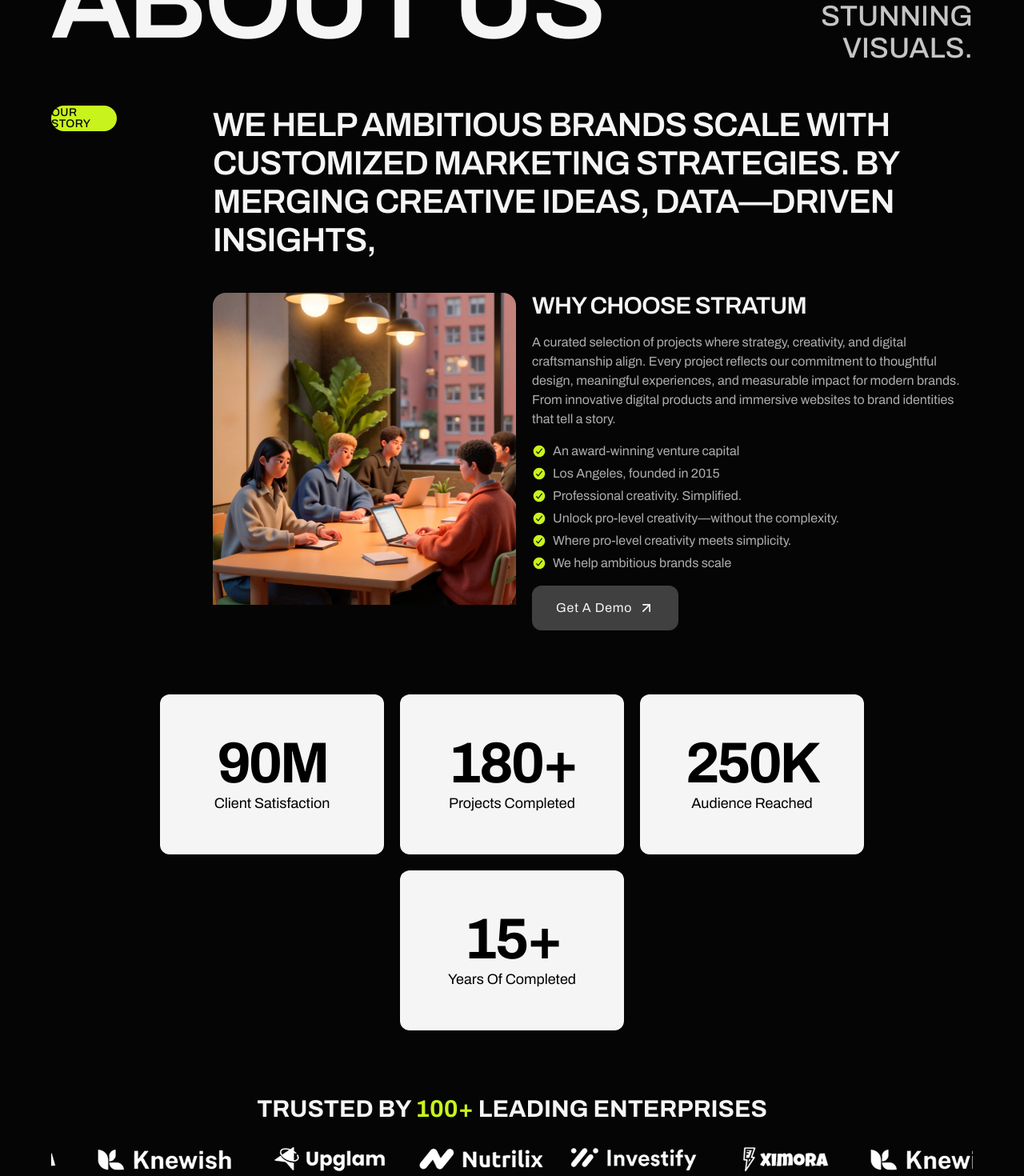
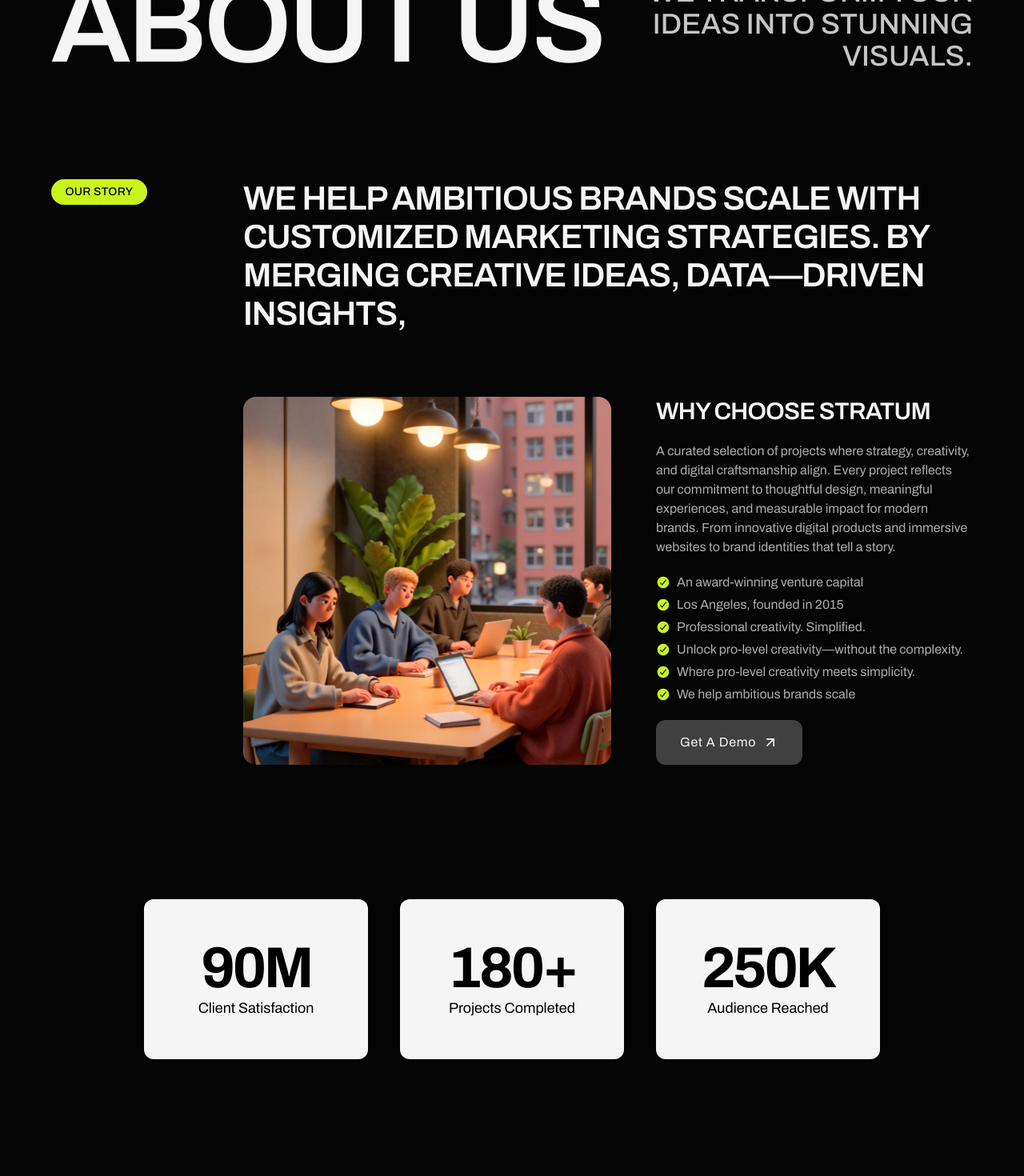
Before and after one commit to poloksan/agency-website, a Next.js app: page /about in a window 1280 px wide. Shown: the part 220-1690 px from the top of the page at 80% size. Built offline with nearby package versions, Linux system fonts and the light colour scheme.

Commit message:
fix some alignment issue

```diff
--- a/src/app/about/page.jsx
+++ b/src/app/about/page.jsx
@@ -61,23 +61,23 @@
     { numberText: '15+', smallText: 'Years of Completed' },
 ];
 
-// ── Reusable viewport config ──────────────────────────────────────────────────
+//  Reusable viewport config
 const vp = { once: true, amount: 0.5 };
 
-// ── Variants ──────────────────────────────────────────────────────────────────
+//  Variants
 const fadeUp = {
-    hidden: { y: 40, opacity: 0 },
-    show: { y: 0, opacity: 1, transition: { duration: 0.5 } },
+    hidden: { y: 80, opacity: 0 },
+    show: { y: 0, opacity: 1, transition: { duration: 0.8 } },
 };
 
 const fadeLeft = {
     hidden: { x: -40, opacity: 0 },
-    show: { x: 0, opacity: 1, transition: { duration: 0.6 } },
+    show: { x: 0, opacity: 1, transition: { duration: 0.8 } },
 };
 
 const fadeRight = {
     hidden: { x: 40, opacity: 0 },
-    show: { x: 0, opacity: 1, transition: { duration: 0.6 } },
+    show: { x: 0, opacity: 1, transition: { duration: 0.8 } },
 };
 
 // staggered list container — used only where we want stagger
@@ -90,8 +90,8 @@
     return (
         <>
             {/* ── No whileInView on the outer section — it's just a layout wrapper now ── */}
-            <section className="relative z-20 w-full pt-26 lg:pt-30">
-                <div className="w-full max-w-360 mx-auto px-8 sm:px-16">
+            <section className="relative">
+                <div className="w-full max-w-360 mx-auto px-8 sm:px-16 pt-26 sm:pt-36 lg:pt-40">
                     {/* Heading */}
                     <motion.div
                         variants={fadeUp}
@@ -107,18 +107,18 @@
                     </motion.div>
 
                     {/* Story */}
-                    <article className="flex flex-col lg:flex-row items-start lg:gap-30">
+                    <article className="flex flex-col xl:flex-row items-start lg:gap-5 xl:gap-30 mt-8 lg:mt-26">
                         <motion.header
                             variants={fadeUp}
                             initial="hidden"
                             whileInView="show"
                             viewport={vp}
-                            className="uppercase w-30 h-6 lg:w-60 lg:h-8 grid place-items-center bg-custom-primary rounded-full text-custom-black font-medium text-sm tracking-wide leading-none"
+                            className="uppercase shrink-0 w-30 h-6 lg:h-8 grid place-items-center bg-custom-primary rounded-full text-custom-black font-medium text-sm tracking-wide leading-none"
                         >
                             Our Story
                         </motion.header>
 
-                        <div className="flex flex-col items-start gap-5 lg:gap-10">
+                        <div className="flex flex-col items-start gap-8 lg:gap-20">
                             <motion.h2
                                 variants={fadeUp}
                                 initial="hidden"
@@ -130,13 +130,13 @@
                                 by merging creative ideas, data—driven insights,
                             </motion.h2>
 
-                            <div className="w-full flex flex-col lg:flex-row items-center gap-5 overflow-hidden">
+                            <div className="w-full flex flex-col lg:flex-row items-center sm:items-start xl:items-center gap-12 xl:gap-14 overflow-hidden">
                                 <motion.figure
                                     variants={fadeLeft}
                                     initial="hidden"
                                     whileInView="show"
                                     viewport={vp}
-                                    className="rounded-2xl overflow-hidden max-w-105 lg:h-105"
+                                    className="rounded-2xl overflow-hidden max-w-115 lg:h-115 shrink-0"
                                 >
                                     <Image
                                         src={aboutPageImg}
@@ -150,7 +150,7 @@
                                     initial="hidden"
                                     whileInView="show"
                                     viewport={vp}
-                                    className="w-full lg:max-w-[58%] flex flex-col items-start gap-4"
+                                    className="w-full lg:max-w-[48%] flex flex-col items-start gap-5"
                                 >
                                     <h3 className="uppercase font-semibold tracking-tight text-2xl lg:text-3xl">
                                         why choose stratum
@@ -209,7 +209,7 @@
                         initial="hidden"
                         whileInView="show"
                         viewport={vp}
-                        className="mt-10 lg:mt-20 flex flex-wrap lg:flex-row items-center justify-center gap-5"
+                        className="mt-14 sm:mt-20 xl:my-26 flex flex-wrap lg:flex-row items-start md:justify-start lg:justify-center gap-5 xl:gap-10"
                     >
                         {counterNumbers.map((num, i) => {
                             const { numberText, smallText } = num;
@@ -217,7 +217,7 @@
                                 <motion.div
                                     key={i}
                                     variants={fadeUp}
-                                    className="bg-custom-white text-black w-50 h-30 md:w-60 md:h-40 lg:w-70 lg:h-50 rounded-xl text-center flex flex-col items-center justify-center"
+                                    className="bg-custom-white text-black w-50 h-30 md:w-60 md:h-40 lg:w-70 lg:h-50 rounded-xl text-center flex flex-col items-center justify-center xl:my-16"
                                 >
                                     <h1 className="text-5xl sm:text-6xl lg:text-7xl font-bold tracking-tighter">
                                         {numberText}
@@ -234,7 +234,7 @@
                         initial="hidden"
                         whileInView="show"
                         viewport={vp}
-                        className="mt-10 sm:mt-20 flex flex-col items-center gap-5"
+                        className="mt-14 sm:mt-20 xl:my-26  flex flex-col items-center gap-3"
                     >
                         <h3 className="font-bold text-2xl md:text-3xl uppercase">
                             Trusted by <span className="text-custom-primary">100+</span> Leading
@@ -256,7 +256,7 @@
                     </motion.div>
 
                     {/* Mission / Vision */}
-                    <div className="mt-10 lg:mt-20 lg:space-y-10">
+                    <div className="mt-14 sm:mt-20 xl:my-26 space-y-5 sm:space-y-0 lg:space-y-10">
                         <motion.h1
                             variants={fadeUp}
                             initial="hidden"
@@ -281,7 +281,7 @@
                                     <motion.li
                                         key={i}
                                         variants={fadeUp}
-                                        className="flex flex-col md:flex-row items-start md:items-center gap-4 md:gap-0 border-b py-4 md:py-8 border-custom-primary/60"
+                                        className="flex flex-col md:flex-row items-start md:items-center gap-2 md:gap-0 border-b py-4 md:py-8 border-custom-primary/60"
                                     >
                                         <h4 className="font-semibold text-xl lg:text-[26px] tracking-tight w-full max-w-40 lg:max-w-60 xl:max-w-90 uppercase shrink-0">
                                             {title}
--- a/src/app/contact/page.jsx
+++ b/src/app/contact/page.jsx
@@ -41,7 +41,7 @@
             initial="hidden"
             whileInView="show"
             viewport={{ once: true, amount: 0.2 }}
-            className="relative w-full max-w-360 mx-auto flex flex-col gap-4 lg:gap-8 px-8 sm:px-16 py-26 sm:py-32"
+            className="relative w-full max-w-360 mx-auto flex flex-col gap-4 lg:gap-8 px-8 sm:px-16 py-26 sm:py-36 lg:py-42"
         >
             <div className="flex flex-col items-center">
                 <PageHeading bigText={'contact'} smallText={'request a free consultation'} />
--- a/src/app/services/page.jsx
+++ b/src/app/services/page.jsx
@@ -22,8 +22,8 @@
 
 export default function ServicesSection() {
     return (
-        <section className="relative z-20 w-full overflow-x-hidden px-4 py-26">
-            <div className="w-full flex flex-col gap-8 max-w-360 mx-auto sm:px-16">
+        <section className="relative z-20 w-full overflow-x-hidden">
+            <div className="w-full flex flex-col gap-8 max-w-360 mx-auto px-4 py-26 sm:py-36 sm:px-16 lg:py-40">
                 {/* heading */}
                 <motion.div
                     variants={fadeUp}
@@ -39,7 +39,7 @@
                 </motion.div>
 
                 {/* cards */}
-                <div className="grid grid-cols-1 xl:grid-cols-2 justify-center gap-10 lg:gap-20 lg:mt-12">
+                <div className="grid grid-cols-1 md:grid-cols-2 lg:grid-cols-1 xl:grid-cols-2 justify-center gap-10 lg:gap-20 lg:mt-12">
                     {services.map((service, i) => (
                         <motion.div
                             key={i}
--- a/src/app/works/page.jsx
+++ b/src/app/works/page.jsx
@@ -86,7 +86,10 @@
     }, []);
 
     return (
-        <section ref={sectionRef} className="w-full max-w-360 mx-auto px-8 sm:px-16 py-26 lg:py-36">
+        <section
+            ref={sectionRef}
+            className="w-full max-w-360 mx-auto px-8 sm:px-16 py-26 sm:py-36 lg:py-42"
+        >
             <motion.div
                 variants={fadeUp}
                 initial="hidden"
--- a/src/components/home/about/AboutSection.jsx
+++ b/src/components/home/about/AboutSection.jsx
@@ -78,12 +78,12 @@
 
                     <motion.div
                         variants={item}
-                        className="flex gap-3 flex-col w-full max-w-130 lg:mt-12"
+                        className="flex gap-3 flex-col w-full lg:max-w-130 mt-6 lg:mt-12"
                     >
                         {accordingData?.map((according, index) => (
                             <article
                                 key={index}
-                                className="border-b border-custom-white/20 lg:mx-8 py-8"
+                                className="w-full border-b border-custom-white/20 lg:mx-8 py-7 sm:py-8"
                             >
                                 <div
                                     className={`flex gap-2 cursor-pointer items-center justify-between w-full  `}
--- a/src/components/home/services/ServicesSection.jsx
+++ b/src/components/home/services/ServicesSection.jsx
@@ -85,8 +85,6 @@
             <div className="w-full flex flex-col gap-8 px-4">
                 {/* heading */}
                 <div className="w-full flex flex-col items-center space-y-5 max-w-360 mx-auto sm:px-16">
-                    <HeadingBorderText text="services" />
-
                     <motion.div className="w-full flex flex-col md:flex-row items-center justify-center sm:justify-between gap-5">
                         <motion.h1
                             variants={animationScale}
--- a/src/components/navbar/Navbar.jsx
+++ b/src/components/navbar/Navbar.jsx
@@ -5,7 +5,6 @@
 import { PiShoppingCartSimpleFill } from 'react-icons/pi';
 import { HiOutlineMenuAlt3 } from 'react-icons/hi';
 import { CgClose } from 'react-icons/cg';
-
 import logo from '../../../public/logo.png';
 import Link from 'next/link';
 import { motion } from 'motion/react';
@@ -147,7 +146,7 @@
             </div>
 
             <div
-                className={`bg-custom-black w-full h-screen absolute -top-300 left-0 lg:hidden ${menu ? 'opacity-100 top-20' : ' opacity-0 pointer-events-none'} z-9999 transform transition-all duration-500`}
+                className={`bg-custom-black w-full h-screen absolute lg:hidden pt-30 sm:pt-20 ${menu ? 'opacity-100 top-20' : ' opacity-0 -top-300 left-0 pointer-events-none'} z-9999 transform transition-all duration-500`}
             >
                 {/* mobile menu */}
                 <ul className="flex flex-col text-center items-center md:gap-8 lg:gap-8">
--- a/src/components/pageHeading/PageHeading.jsx
+++ b/src/components/pageHeading/PageHeading.jsx
@@ -25,14 +25,14 @@
         >
             <motion.h2
                 variants={item}
-                className="uppercase text-[60px] md:text-[120px] lg:text-[130px] xl:text-[140px] font-semibold tracking-tight leading-none pointer-events-none relative"
+                className="uppercase text-[60px] md:text-[90px] lg:text-[100px] xl:text-[140px] font-semibold tracking-tight leading-none pointer-events-none relative"
             >
                 {bigText}
                 <MdOutlineDoubleArrow className="text-xl lg:text-4xl text-custom-primary -rotate-20 absolute top-0 -right-5 lg:-right-10" />
             </motion.h2>
             <motion.p
                 variants={item}
-                className="w-full max-w-80 text-center lg:text-right uppercase font-medium text-xs sm:text-base lg:text-2xl xl:text-4xl text-custom-white/80"
+                className="w-full max-w-80 xl:max-w-110 text-center lg:text-right uppercase font-medium text-xs sm:text-base lg:text-xl xl:text-4xl text-custom-white/80"
             >
                 {smallText}
             </motion.p>
```
Also changed, not shown: src/components/home/portfolio/Portfolio.jsx (+4 -5 lines).
